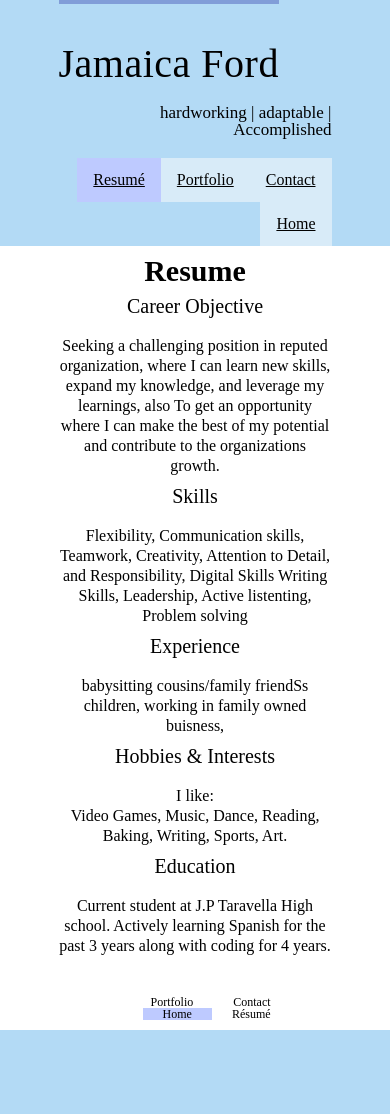
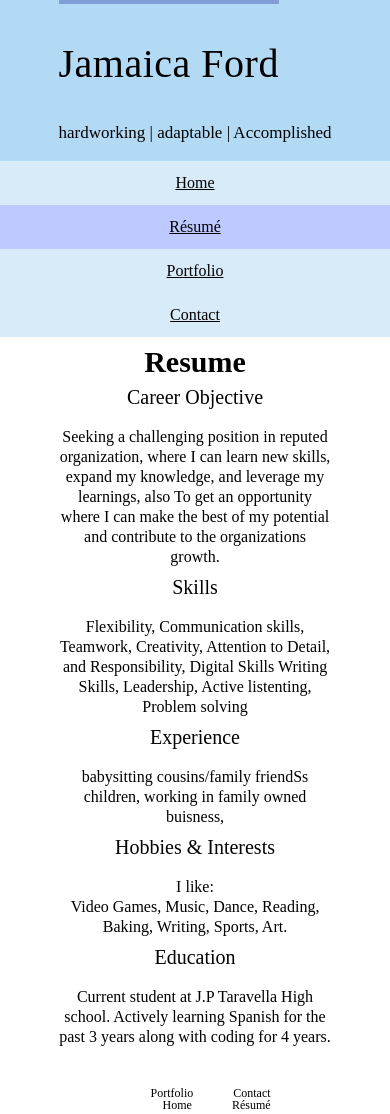
Before and after one commit to Jamaica4/resume-project, a plain HTML site: page resume.html in a window 390 px wide. Before the commit the page ends 1030 px from the top, so only its background shows below. Drawn offline with Linux system fonts and the light colour scheme; a web font is replaced by a local one.

Commit message:
Add files via upload

```diff
--- a/resume.html
+++ b/resume.html
@@ -12,11 +12,18 @@
 <header>
 <h1>Jamaica Ford</h1>
 <h2>hardworking | adaptable | Accomplished</h2>
+</header>
+
+<!--Navbar-->
+
+<nav>
+<a href="index.html">Home</a>
+<a class="active" href="resume.html">Résumé</a>
+<a href="portfolio.html">Portfolio</a>
 <a href="contact.html">Contact</a>
-<a href="portfolio.html">Portfolio</a>
-<a class="active" href="resume.html">Resumé</a>
-<a href="index.html">Home</a>
-</header>
+</nav>
+
+<!--Main-->
 
 <article>
    <h2>Resume</h2>
--- a/styles/style.css
+++ b/styles/style.css
@@ -94,29 +94,34 @@ border-top: 4px solid rgb(129, 157, 216);
 header h2 {
     font-size: 17px;
     padding: 20px 0 20px 0;
+    white-space: nowrap;
     text-align: right;
 }
 
-header a {
-    float: right;
-    display: black;
+nav {
+    display: flex;
+    justify-content: right;
+}
+
+nav a {
     color: rgb(0, 0, 0);
     text-align: center;
     padding: 14px 16px;
     background-color:#d8ebf8;
 }
 
-a.active{
+nav a.active {
     background-color:rgb(190, 202, 255);
 }
 
-header a:hover {
+nav a:hover {
 background-color: rgb(196, 226, 238);
 }
 
 header,
-footer,
-article {
+nav,
+article,
+footer {
 padding: 0 15% 0 15%;
 }
 
@@ -219,10 +224,23 @@ input[type=text], select, textarea {
     padding: 20px;
   }
 
+@media screen and (max-width: 1150px) {
+    header h2 {
+        clear: left;
+        text-align: unset;
+    }
+}
+
 @media screen and (max-width: 900px) {
     .column {
         width: 50%;
     }
+
+nav {
+justify-content: unset;
+flex-direction: column;
+padding: 0;
+}
 }
 
 @media screen and (max-width: 600px) {
```
Also changed, not shown: contact.html (+11 -4 lines), index.html (+13 -6 lines), portfolio.html (+12 -4 lines).
